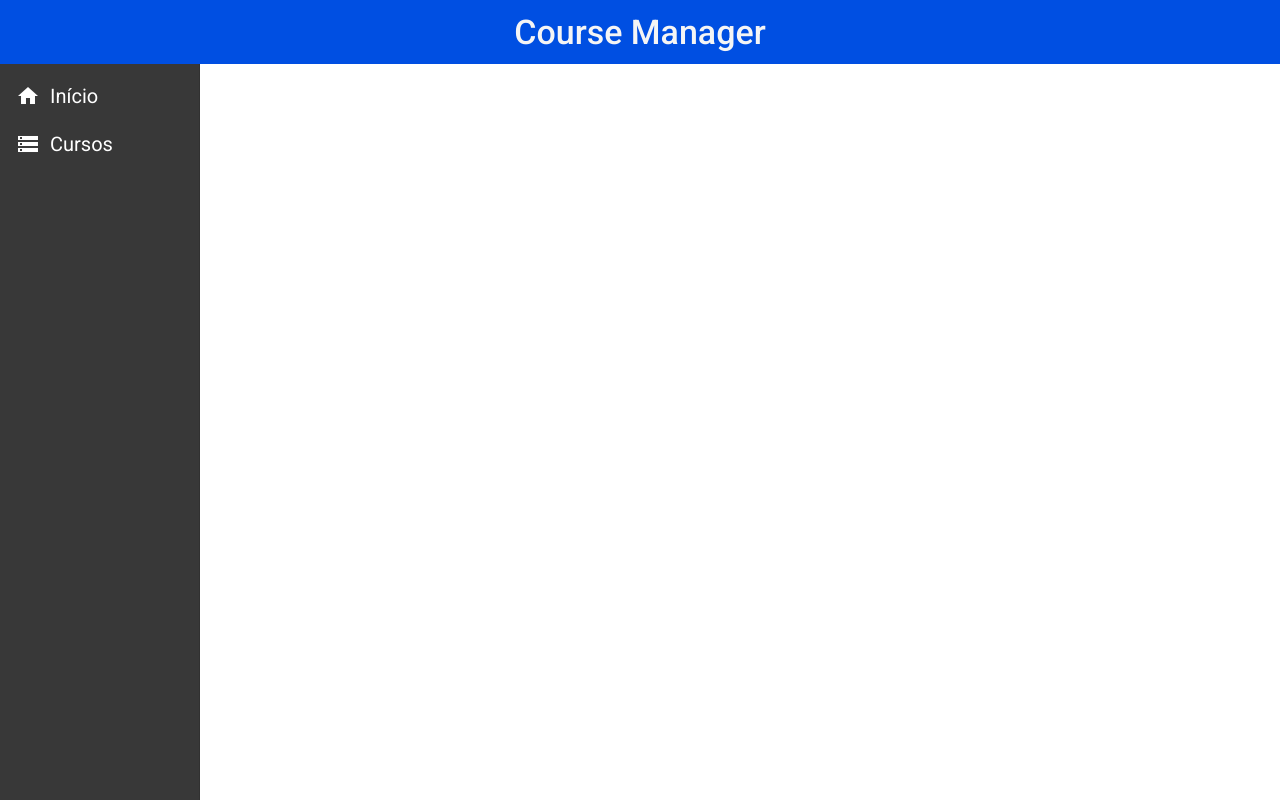
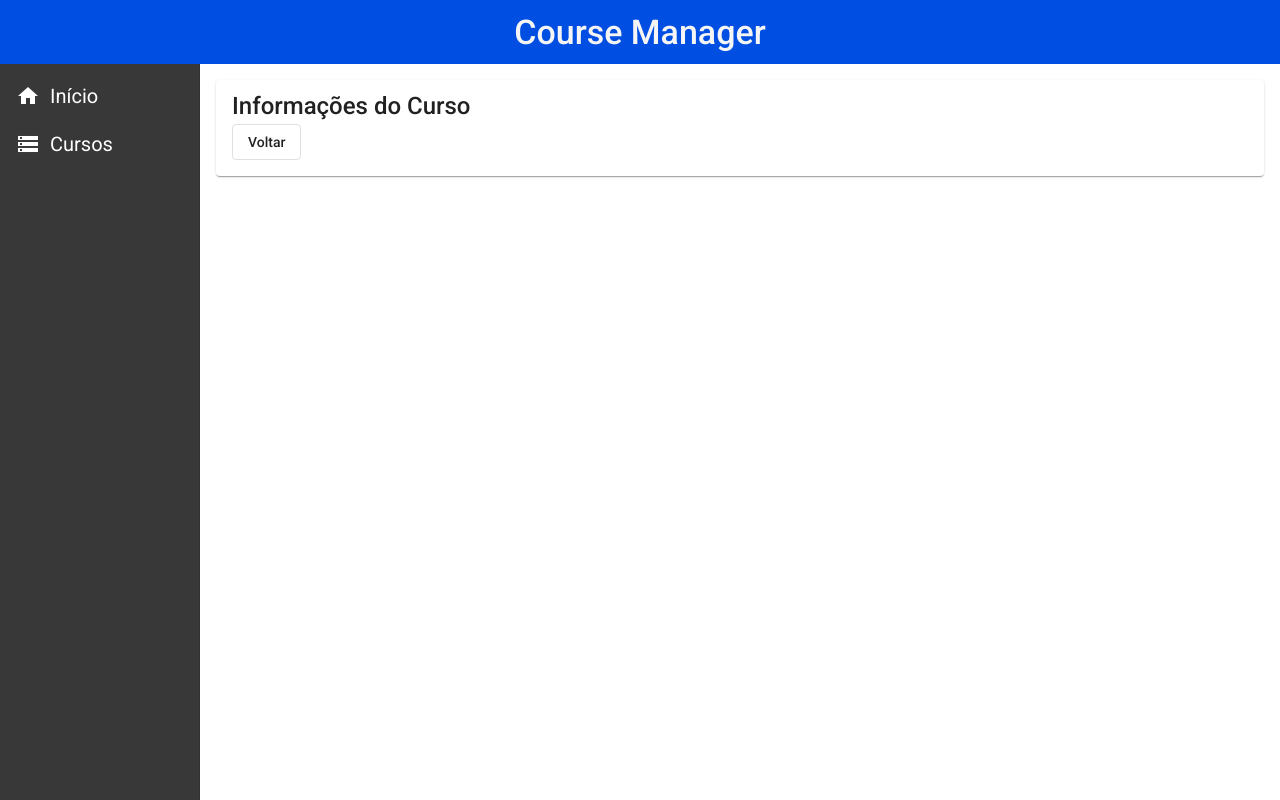
Before and after one commit to guilhermeribeir0/course-manager, an Angular app in the folder frontend/course-manager/: page /info/1 in a window 1280 px wide. Before the commit this address led to /. Built offline with nearby package versions, Linux system fonts and the light colour scheme; no server answers.

Commit message:
rota para informacoes

```diff
--- a/frontend/course-manager/src/app/app-routing.module.ts
+++ b/frontend/course-manager/src/app/app-routing.module.ts
@@ -11,7 +11,7 @@ const routes: Routes = [{
   path: 'courses',
   component: CourseListComponent
 }, {
-  path: 'courses/info/:id',
+  path: 'info/:id',
   component: CourseInfoComponent
 }];
 
--- a/frontend/course-manager/src/app/course/components/course-info/course-info.component.html
+++ b/frontend/course-manager/src/app/course/components/course-info/course-info.component.html
@@ -1 +1,5 @@
-<p>course-info works!</p>
+<mat-card>
+    <mat-card-title>Informações do Curso</mat-card-title>
+
+    <button mat-stroked-button routerLink="/courses">Voltar</button>
+</mat-card>
--- a/frontend/course-manager/src/app/course/components/course-info/course-info.component.ts
+++ b/frontend/course-manager/src/app/course/components/course-info/course-info.component.ts
@@ -1,4 +1,7 @@
+import { ActivatedRoute, RouterModule } from '@angular/router';
+import { CourseService } from './../../course.service';
 import { Component, OnInit } from '@angular/core';
+import { Course } from '../../course';
 
 @Component({
   selector: 'app-course-info',
@@ -7,9 +10,15 @@ import { Component, OnInit } from '@angular/core';
 })
 export class CourseInfoComponent implements OnInit {
 
-  constructor() { }
+  course!: Course;
+
+  constructor(private courseService: CourseService, private router: RouterModule, private route: ActivatedRoute) { }
 
   ngOnInit(): void {
+      this.courseService.retrieveById(+!this.route.snapshot.paramMap.get('id')).subscribe({
+        next: course => this.course = course,
+        error: err => console.log('Error', err)
+      })
   }
 
 }
--- a/frontend/course-manager/src/app/course/components/course-list/course-list.component.html
+++ b/frontend/course-manager/src/app/course/components/course-list/course-list.component.html
@@ -55,7 +55,7 @@
       <ng-container matColumnDef="actions">
         <th mat-header-cell *matHeaderCellDef >Ações</th>
         <td mat-cell *matCellDef="let row">
-          <a mat-icon-button color="primary" href="#"><mat-icon>add</mat-icon></a>
+          <a mat-icon-button color="primary" routerLink="/info/{{ row.id }}"><mat-icon>add</mat-icon></a>
           <a mat-icon-button color="warn" href="#"><mat-icon>delete</mat-icon></a>
         </td>
       </ng-container>
```
